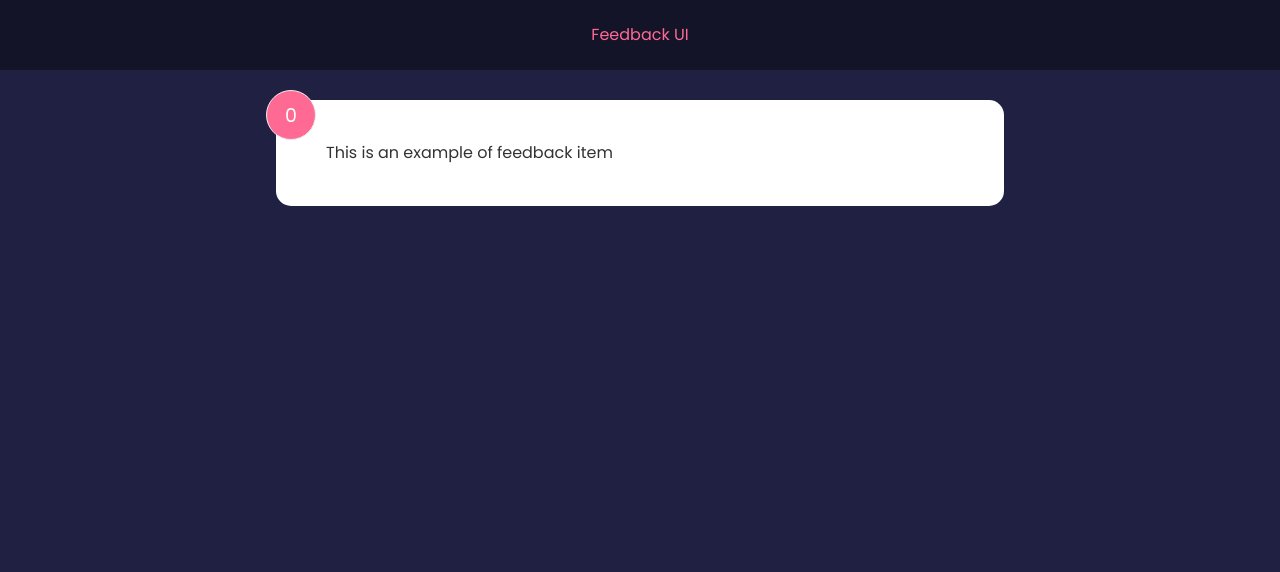
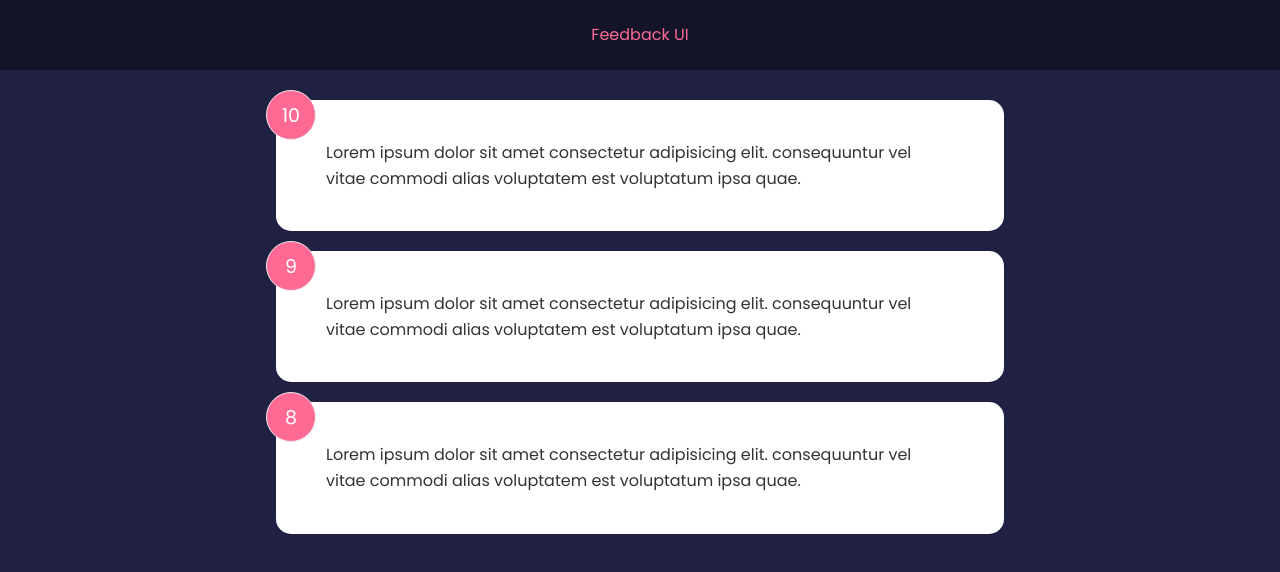
Before and after one commit to spekputih/feedback-app, a React (Create React App) app: page / in a window 1280 px wide. Shown: the top 572 px of the page. Built offline with nearby package versions, Linux system fonts and the light colour scheme; the HTML template or start-up script is replaced by a standard one.

Commit message:
add feedback item and card component

```diff
--- a/src/App.js
+++ b/src/App.js
@@ -1,12 +1,15 @@
+import { useState } from "react";
 import Header from "./components/Header";
-import FeedbackItem from "./components/FeedbackItem";
+import FeedbackData from "./data/FeedbackData";
+import FeedbackList from "./components/FeedbackList";
 
 function App() {
+  const [feedback, setFeedback] = useState(FeedbackData);
   return (
     <>
       <Header />
       <div className="container">
-        <FeedbackItem />
+        <FeedbackList feedback={feedback} />
       </div>
     </>
   );
--- a/src/components/FeedbackItem.jsx
+++ b/src/components/FeedbackItem.jsx
@@ -1,8 +1,10 @@
 import { useState } from "react";
+import Card from "./shared/Card";
+import PropTypes from "prop-types";
 
-function FeedbackItem() {
-  const [rating, setRating] = useState(0);
-  const [text, setText] = useState("This is an example of feedback item");
+function FeedbackItem({ item }) {
+  // const [rating, setRating] = useState(0);
+  // const [text, setText] = useState("This is an example of feedback item");
   // const handleClick = function () {
   //   setRating((prev) => {
   //     return prev + 1;
@@ -10,12 +12,16 @@
   // };
 
   return (
-    <div className="card">
-      <div className="num-display">{rating}</div>
-      <div className="text-display">{text}</div>
+    <Card>
+      <div className="num-display">{item.rating}</div>
+      <div className="text-display">{item.text}</div>
       {/* <button onClick={handleClick}>Click</button> */}
-    </div>
+    </Card>
   );
 }
 
+FeedbackItem.propTypes = {
+  item: PropTypes.object.isRequired
+};
+
 export default FeedbackItem;
--- /dev/null
+++ b/src/components/FeedbackList.jsx
@@ -0,0 +1,27 @@
+import FeedbackItem from "./FeedbackItem";
+import PropTypes from "prop-types";
+
+function FeedbackList({ feedback }) {
+  if (!feedback || feedback.length === 0) {
+    return <p>No feeback yet</p>;
+  }
+  return (
+    <div className="feedback-list">
+      {feedback.map((item) => (
+        <FeedbackItem key={item.id} item={item} />
+      ))}
+    </div>
+  );
+}
+
+FeedbackList.propTypes = {
+  feedback: PropTypes.arrayOf(
+    PropTypes.shape({
+      id: PropTypes.number.isRequired,
+      text: PropTypes.string.isRequired,
+      rating: PropTypes.number.isRequired
+    })
+  )
+};
+
+export default FeedbackList;
--- /dev/null
+++ b/src/components/shared/Card.jsx
@@ -0,0 +1,16 @@
+import PropTypes from "prop-types";
+
+function Card({ children, reverse }) {
+  return <div className={`card ${reverse && "reverse"}`}>{children}</div>;
+}
+
+Card.defaultProps = {
+  reverse: false
+};
+
+Card.propTypes = {
+  reverse: PropTypes.bool,
+  children: PropTypes.node.isRequired
+};
+
+export default Card;
--- /dev/null
+++ b/src/data/FeedbackData.js
@@ -0,0 +1,22 @@
+const FeedbackData = [
+  {
+    id: 1,
+    rating: 10,
+    text:
+      "Lorem ipsum dolor sit amet consectetur adipisicing elit. consequuntur vel vitae commodi alias voluptatem est voluptatum ipsa quae."
+  },
+  {
+    id: 2,
+    rating: 9,
+    text:
+      "Lorem ipsum dolor sit amet consectetur adipisicing elit. consequuntur vel vitae commodi alias voluptatem est voluptatum ipsa quae."
+  },
+  {
+    id: 3,
+    rating: 8,
+    text:
+      "Lorem ipsum dolor sit amet consectetur adipisicing elit. consequuntur vel vitae commodi alias voluptatem est voluptatum ipsa quae."
+  }
+];
+
+export default FeedbackData;
--- a/src/index.css
+++ b/src/index.css
@@ -1,4 +1,4 @@
-@import url('https://fonts.googleapis.com/css2?family=Poppins:wght@400;600;700&display=swap');
+@import url("https://fonts.googleapis.com/css2?family=Poppins:wght@400;600;700&display=swap");
 
 * {
   box-sizing: border-box;
@@ -7,7 +7,7 @@
 }
 
 body {
-  font-family: 'Poppins', sans-serif;
+  font-family: "Poppins", sans-serif;
   background-color: #202142;
   color: #fff;
   line-height: 1.6;
@@ -39,6 +39,11 @@
   padding: 40px 50px;
   margin: 20px 0;
   position: relative;
+}
+
+.card.reverse {
+  background-color: rgba(0, 0, 0, 0.4);
+  color: #fff;
 }
 
 .card.reverse {
@@ -91,11 +96,11 @@
   color: #fff;
 }
 
-[type='radio'] {
+[type="radio"] {
   opacity: 0;
 }
 
-[type='radio']:checked ~ label {
+[type="radio"]:checked ~ label {
   background: #ff6a95;
   color: #fff;
 }
```
